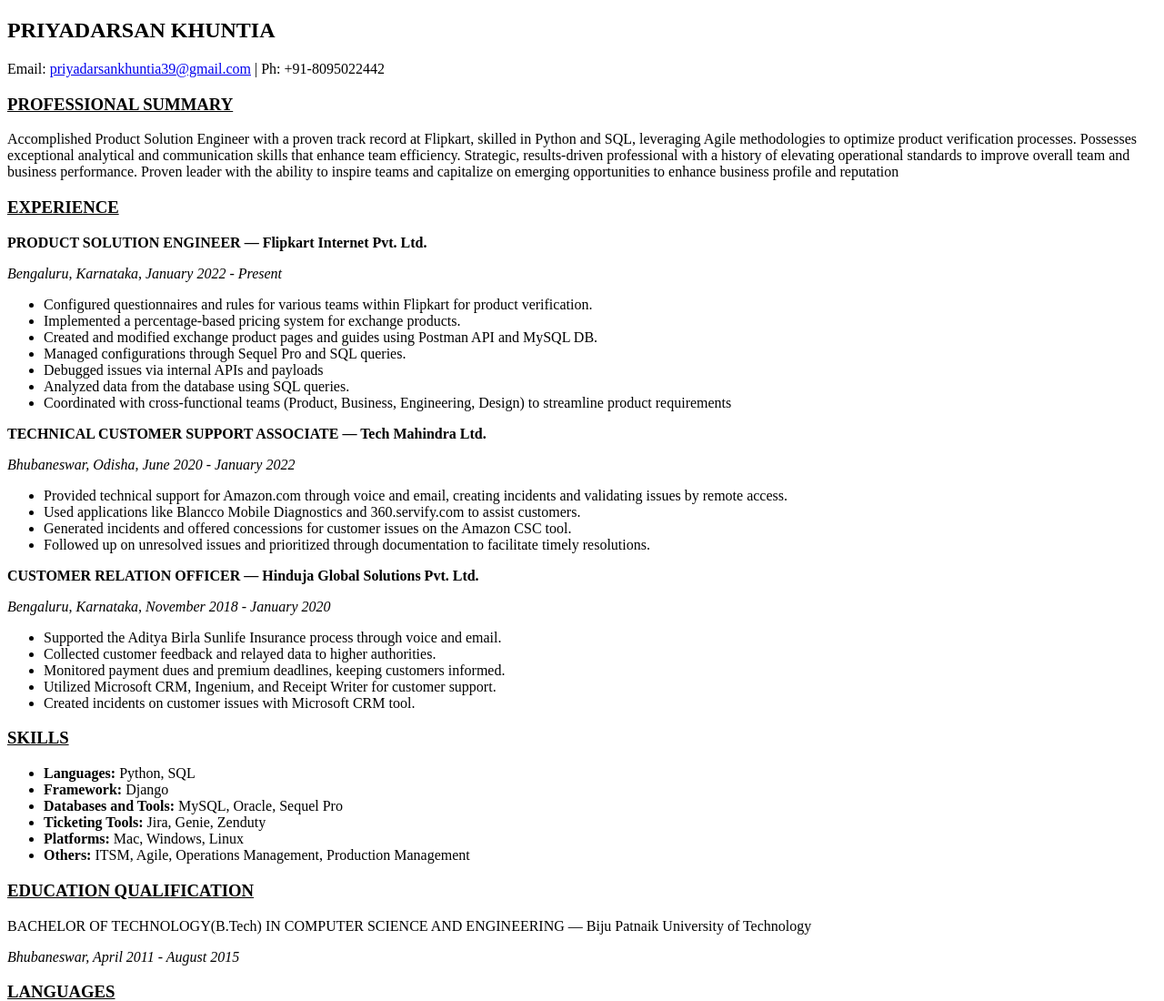
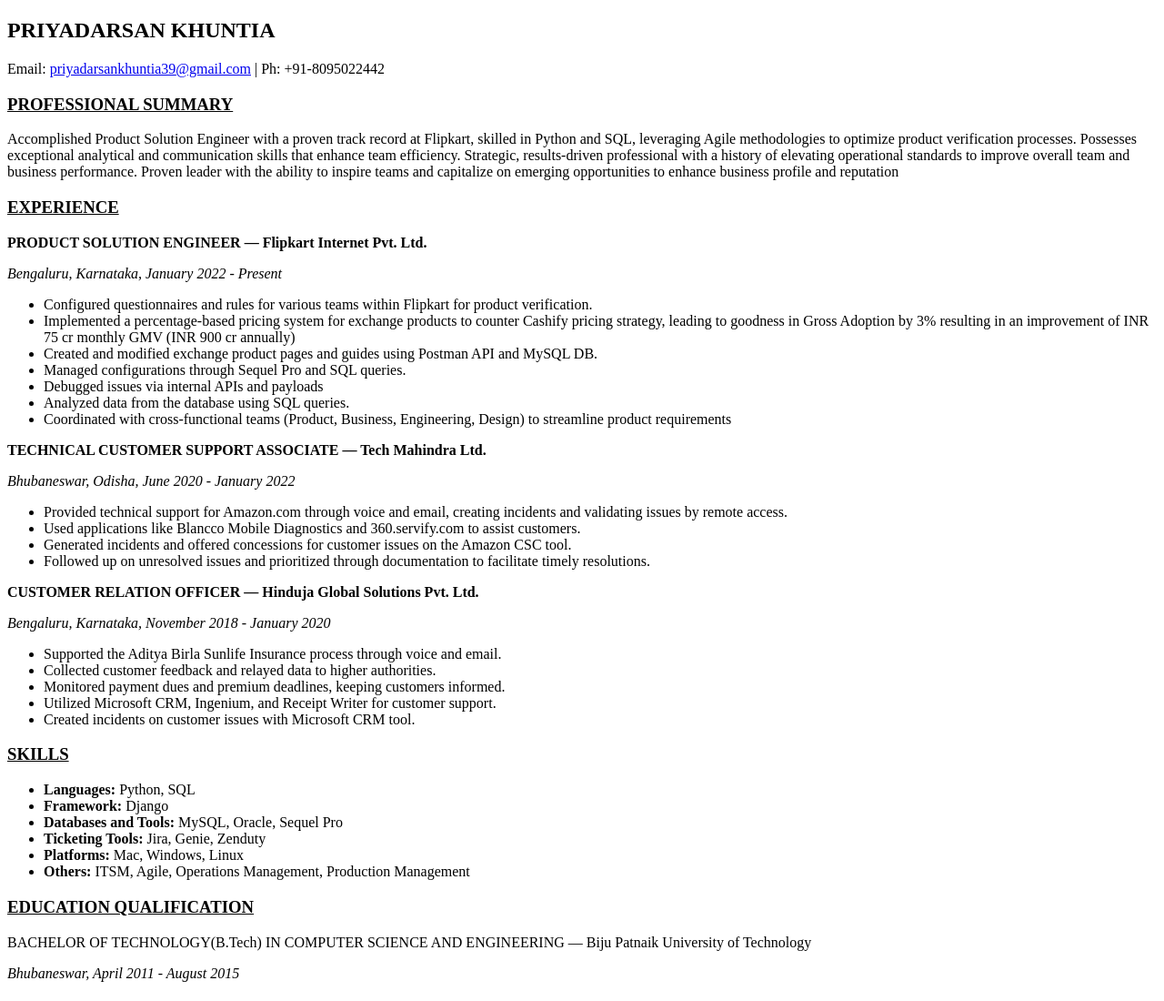
Before and after one commit to K-Priyadarsan/Priyadarsan-Resume, a plain HTML site: page index.html in a window 1280 px wide. Shown: the top 1100 px of the page at 91% size. Drawn offline with Linux system fonts and the light colour scheme.

Commit message:
Update index.html

```diff
--- a/index.html
+++ b/index.html
@@ -23,7 +23,7 @@
     <p><i>Bengaluru, Karnataka, January 2022 - Present</i></p>
     <ul>
         <li>Configured questionnaires and rules for various teams within Flipkart for product verification.</li>
-        <li>Implemented a percentage-based pricing system for exchange products.</li>
+        <li>Implemented a percentage-based pricing system for exchange products to counter Cashify pricing strategy, leading to goodness in Gross Adoption by 3% resulting in an improvement of INR 75 cr monthly GMV (INR 900 cr annually) </li>
         <li>Created and modified exchange product pages and guides using Postman API and MySQL DB.</li>
         <li>Managed configurations through Sequel Pro and SQL queries.</li>
         <li>Debugged issues via internal APIs and payloads</li>
```
